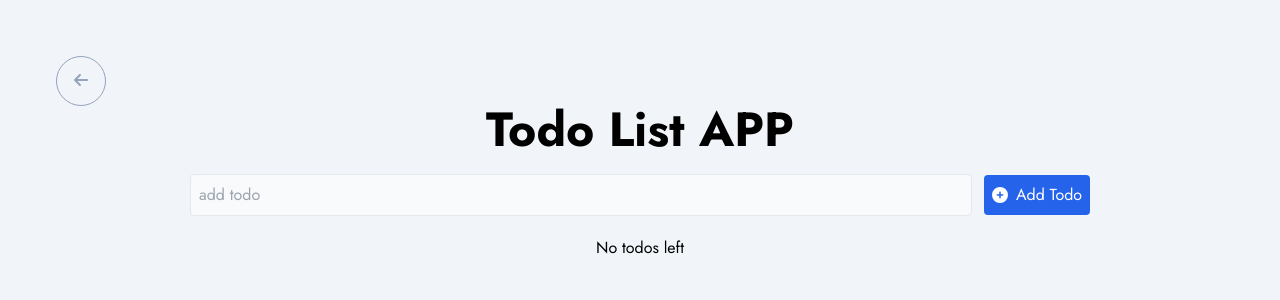
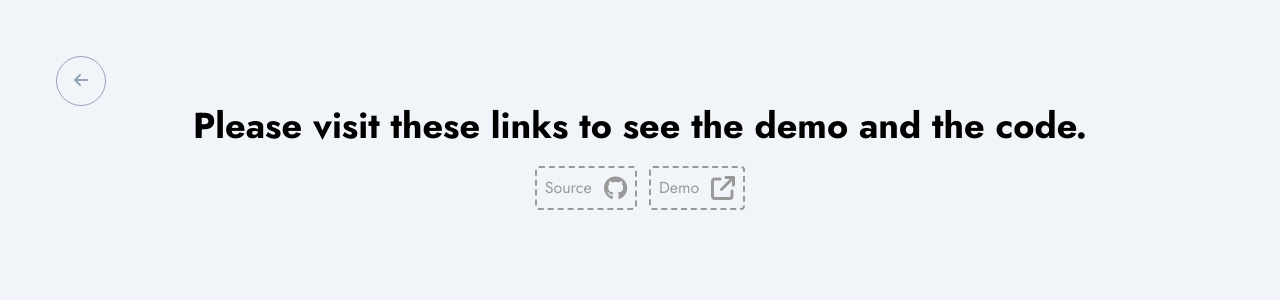
Before and after one commit to Mark-Alexis-Posadas/react-typescript-projects, a React (Vite) app: page /todo in a window 1280 px wide. Shown: the top 300 px of the page. Built offline with nearby package versions, Linux system fonts and the light colour scheme.

Commit message:
added todo links for source and demo

```diff
--- a/src/components/TodoItem/index.tsx
+++ /dev/null
@@ -1,49 +0,0 @@
-import React from "react";
-import { FontAwesomeIcon } from "@fortawesome/react-fontawesome";
-import { faPenToSquare, faTrash } from "@fortawesome/free-solid-svg-icons";
-interface TodoItemType {
-  item: string;
-  index: number;
-  handleEdit: (index: number) => void;
-  handleDelete: (index: number) => void;
-  isEditing: boolean;
-}
-
-const TodosItem: React.FC<TodoItemType> = ({
-  item,
-  index,
-  handleEdit,
-  handleDelete,
-  isEditing,
-}) => {
-  return (
-    <li
-      key={index}
-      className={`border ${
-        isEditing
-          ? "border-green-500 text-green-500 bg-green-50"
-          : "border-slate-70"
-      } rounded p-2 flex items-start md:items-center justify-between flex-col md:flex-row bg-white my-2`}
-    >
-      {item}
-      <div className="flex items-center gap-3 mt-5 md:mt-0">
-        <button
-          className="bg-blue-600 text-white rounded p-2 flex items-center justify-center gap-2"
-          onClick={() => handleEdit(index)}
-        >
-          <FontAwesomeIcon icon={faPenToSquare} />
-          Edit
-        </button>
-        <button
-          className="bg-red-600 text-white rounded p-2 flex items-center justify-center gap-2"
-          onClick={() => handleDelete(index)}
-        >
-          <FontAwesomeIcon icon={faTrash} />
-          Delete
-        </button>
-      </div>
-    </li>
-  );
-};
-
-export default TodosItem;
--- a/src/pages/Todo/index.tsx
+++ b/src/pages/Todo/index.tsx
@@ -1,317 +1,36 @@
-import React, { useState, useEffect, ChangeEvent, useRef } from "react";
+import { faGithub } from "@fortawesome/free-brands-svg-icons";
+import { faArrowUpRightFromSquare } from "@fortawesome/free-solid-svg-icons";
+
 import { FontAwesomeIcon } from "@fortawesome/react-fontawesome";
-import TodoItem from "../../components/TodoItem";
-import {
-  faCheckCircle,
-  faExclamation,
-  faPlusCircle,
-  faXmarkCircle,
-} from "@fortawesome/free-solid-svg-icons";
 
-interface Todo {
-  index: number | null;
-  text: string;
-}
+export default function Todo() {
+  return (
+    <div className="text-center">
+      <h1 className="font-bold text-4xl mb-5">
+        Please visit these links to see the demo and the code.
+      </h1>
+      <div className="flex items-center justify-center gap-3">
+        <a
+          href="https://github.com/Mark-Alexis-Posadas/todo-list-app"
+          target="_blank"
+          className="text-[#999] border-dashed border-2 border-[#999] p-2 rounded flex items-center gap-3"
+        >
+          Source
+          <FontAwesomeIcon className="text-2xl" icon={faGithub} />
+        </a>
 
-const Todo: React.FC = () => {
-  const inputRef = useRef<HTMLInputElement>(null);
-  const [todos, setTodos] = useState<string[]>(() => {
-    const savedTodos = localStorage.getItem("todos");
-    return savedTodos ? JSON.parse(savedTodos) : [];
-  });
-  const [inputVal, setInputVal] = useState<string>("");
-  const [modalEdit, setModalEdit] = useState<boolean>(false);
-  const [confirm, setConfirm] = useState<boolean>(false);
-  const [alert, setAlert] = useState<boolean>(false);
-  const [alertText, setAlertText] = useState<string>("");
-  const [alertColor, setAlertColor] = useState<boolean>(false);
-  const [exist, setExists] = useState<boolean>(false);
-  const [deleteTodo, setDeleteTodo] = useState<{
-    index: null | number;
-    isShow: boolean;
-    name: string;
-  }>({
-    index: null,
-    isShow: false,
-    name: "",
-  });
-
-  const [currentTodo, setCurrentTodo] = useState<Todo>({
-    index: null,
-    text: "",
-  });
-
-  useEffect(() => {
-    localStorage.setItem("todos", JSON.stringify(todos));
-  }, [todos]);
-
-  useEffect(() => {
-    if (alert) {
-      const timer = setTimeout(() => {
-        setAlert(false);
-      }, 2000);
-
-      return () => clearTimeout(timer);
-    }
-  }, [alert]);
-
-  const handleChange = (e: ChangeEvent<HTMLInputElement>) => {
-    todos.includes(e.target.value) ? setExists(true) : setExists(false);
-
-    setInputVal(e.target.value);
-  };
-
-  const handleAddTodo = (e: React.FormEvent<HTMLFormElement>) => {
-    e.preventDefault();
-    if (inputVal.trim() === "") {
-      setAlertText("Please add todo...");
-      setAlert(true);
-      setAlertColor(false);
-      inputRef.current?.focus();
-      return;
-    }
-
-    if (exist) {
-      return;
-    }
-
-    setTodos([...todos, inputVal]);
-    setInputVal("");
-  };
-
-  const handleDelete = (index: number, todoName: string) => {
-    setDeleteTodo({ index: index, isShow: true, name: todoName });
-  };
-
-  const handleConfirm = () => {
-    if (deleteTodo.isShow) {
-      const deleteTodos = todos.filter((_, idx) => idx !== deleteTodo.index);
-      setTodos(deleteTodos);
-      setInputVal("");
-
-      setDeleteTodo((prevState) => ({
-        ...prevState,
-        isShow: false,
-      }));
-      setAlert(true);
-
-      setAlertText(`${deleteTodo.name} has been Deleted`);
-      setAlertColor(true);
-    }
-
-    if (todos) {
-      setExists(false);
-    }
-  };
-
-  const handleEdit = (index: number) => {
-    setCurrentTodo({ index, text: todos[index] });
-    setModalEdit(true);
-  };
-
-  const handleCancel = () => {
-    setModalEdit(false);
-    setCurrentTodo({ index: null, text: "" });
-  };
-
-  const handleUpdate = () => {
-    if (currentTodo.text.trim() === "") {
-      setAlertText("Please enter a valid todo");
-      setAlert(true);
-      return;
-    }
-
-    if (
-      currentTodo.index !== null &&
-      currentTodo.text !== todos[currentTodo.index]
-    ) {
-      console.log(currentTodo.text, todos[currentTodo.index]);
-
-      setAlert(true);
-      setAlertText("Todo has been updated");
-      setAlertColor(true);
-    }
-
-    if (currentTodo.index !== null) {
-      const updatedTodos: string[] = todos.map((todo, idx) =>
-        idx === currentTodo.index ? currentTodo.text : todo
-      );
-      setTodos(updatedTodos);
-    }
-
-    setModalEdit(false);
-    setCurrentTodo({ index: null, text: "" });
-  };
-
-  const handleClearAll = () => {
-    setConfirm(true);
-  };
-
-  const handleYes = () => {
-    setTodos([]);
-    setConfirm(false);
-    const res =
-      todos.length > 1 ? "All todos has been deleted!" : "The todo is deleted!";
-    setAlertText(res);
-    setAlert(true);
-    setAlertColor(true);
-    setInputVal("");
-  };
-
-  return (
-    <div className="p-5 md:p-0 md:max-w-[900px] m-auto relative text-center montserrat">
-      <h1 className="mb-5 font-bold text-4xl md:text-5xl">Todo List APP</h1>
-      {exist && (
-        <span className="text-xs text-red-700">Todo Already Exist</span>
-      )}
-      {alert && (
-        <p className={alertColor ? "text-green-500" : "text-red-500"}>
-          {alertText}
-        </p>
-      )}
-      <form
-        onSubmit={handleAddTodo}
-        className="flex items-center justify-center gap-3 mb-5"
-      >
-        <div className="flex flex-col md:flex-row items-start md:items-center gap-3 w-full">
-          <input
-            ref={inputRef}
-            type="text"
-            className="border border-slate rounded bg-slate-50 p-2 flex-1"
-            placeholder="add todo"
-            onChange={handleChange}
-            value={inputVal}
+        <a
+          href="https://todo-list-app-omega-murex.vercel.app/"
+          target="_blank"
+          className="text-[#999] border-dashed border-2 border-[#999] p-2 rounded flex items-center gap-3"
+        >
+          Demo
+          <FontAwesomeIcon
+            className="text-2xl"
+            icon={faArrowUpRightFromSquare}
           />
-
-          <button
-            className="bg-blue-600 text-white p-2 rounded hover:bg-blue-500 flex items-center justify-center gap-2"
-            type="submit"
-          >
-            <FontAwesomeIcon icon={faPlusCircle} />
-            Add Todo
-          </button>
-        </div>
-      </form>
-
-      {todos.length <= 0 ? (
-        "No todos left"
-      ) : (
-        <>
-          <ul>
-            {todos.map((item, index) => (
-              <TodoItem
-                key={index}
-                item={item}
-                index={index}
-                handleDelete={() => handleDelete(index, item)}
-                handleEdit={handleEdit}
-                isEditing={currentTodo.index === index}
-              />
-            ))}
-          </ul>
-          <button
-            className="text-center text-white bg-blue-600 p-2 rounded mt-2"
-            onClick={handleClearAll}
-          >
-            {todos.length > 1 ? "Clear All Todos" : "Clear Todo"}
-          </button>
-        </>
-      )}
-      {confirm && (
-        <div className="fixed left-0 top-0 right-0 bottom-0 flex items-center flex-col justify-center bg-[rgba(0,0,0,0.4)]">
-          <div className="bg-white rounded p-5 text-center">
-            <FontAwesomeIcon
-              icon={faExclamation}
-              className="text-5xl text-red-500 rounded-full p-5 border-2 border-red-500 w-[100px] h-[100px] mb-5"
-            />
-            <h1 className="font-bold text-4xl mb-5">
-              {todos.length > 1
-                ? "Are you sure to delete all these todos"
-                : "Are you sure to delete this todo ?"}
-            </h1>
-            <div className="flex items-center gap-3 w-full justify-center">
-              <button
-                className="text-white p-2 rounded bg-blue-600"
-                onClick={handleYes}
-              >
-                {todos.length > 1
-                  ? "Are you sure to delete all these Todos"
-                  : "Are you sure to delete this Todo"}
-              </button>
-              <button
-                className="text-white p-2 rounded bg-red-600"
-                onClick={() => setConfirm(false)}
-              >
-                cancel
-              </button>
-            </div>
-          </div>
-        </div>
-      )}
-
-      {deleteTodo.isShow && (
-        <div className="fixed left-0 top-0 right-0 bottom-0 flex items-center flex-col justify-center bg-[rgba(0,0,0,0.4)]">
-          <div className="bg-white rounded p-5 text-center">
-            <h1 className="font-bold text-4xl mb-5">
-              Are you sure to delete this <span>"{deleteTodo.name}"</span> ?
-            </h1>
-            <div className="flex items-center gap-3 w-full justify-center">
-              <button
-                className="text-white p-2 rounded bg-blue-600"
-                onClick={handleConfirm}
-              >
-                Yes delete
-              </button>
-              <button
-                className="text-white p-2 rounded bg-red-600"
-                // onClick={() => setDeleteTodo({ isShow: false })}
-                onClick={() =>
-                  setDeleteTodo((prevState) => ({
-                    ...prevState,
-                    isShow: false,
-                  }))
-                }
-              >
-                cancel
-              </button>
-            </div>
-          </div>
-        </div>
-      )}
-
-      {modalEdit && (
-        <div className="fixed left-0 top-0 right-0 bottom-0 flex items-center justify-center bg-[rgba(0,0,0,0.4)]">
-          <div className="flex items-center justify-center w-[500px]">
-            <input
-              type="text"
-              className="bg-slate-100 rounded p-2 text-black w-full"
-              placeholder="Edit Todo..."
-              onChange={(e) =>
-                setCurrentTodo({ ...currentTodo, text: e.target.value })
-              }
-              value={currentTodo.text}
-            />
-            <div className="flex items-center gap-1 ml-3">
-              <button
-                className="bg-gray-500 text-white p-2 rounded flex items-center justify-center gap-2"
-                onClick={handleCancel}
-              >
-                <FontAwesomeIcon icon={faXmarkCircle} />
-                Cancel
-              </button>
-              <button
-                className="bg-blue-600 rounded p-2 text-white flex items-center justify-center gap-2"
-                onClick={handleUpdate}
-              >
-                <FontAwesomeIcon icon={faCheckCircle} />
-                Update
-              </button>
-            </div>
-          </div>
-        </div>
-      )}
+        </a>
+      </div>
     </div>
   );
-};
-
-export default Todo;
+}
```
